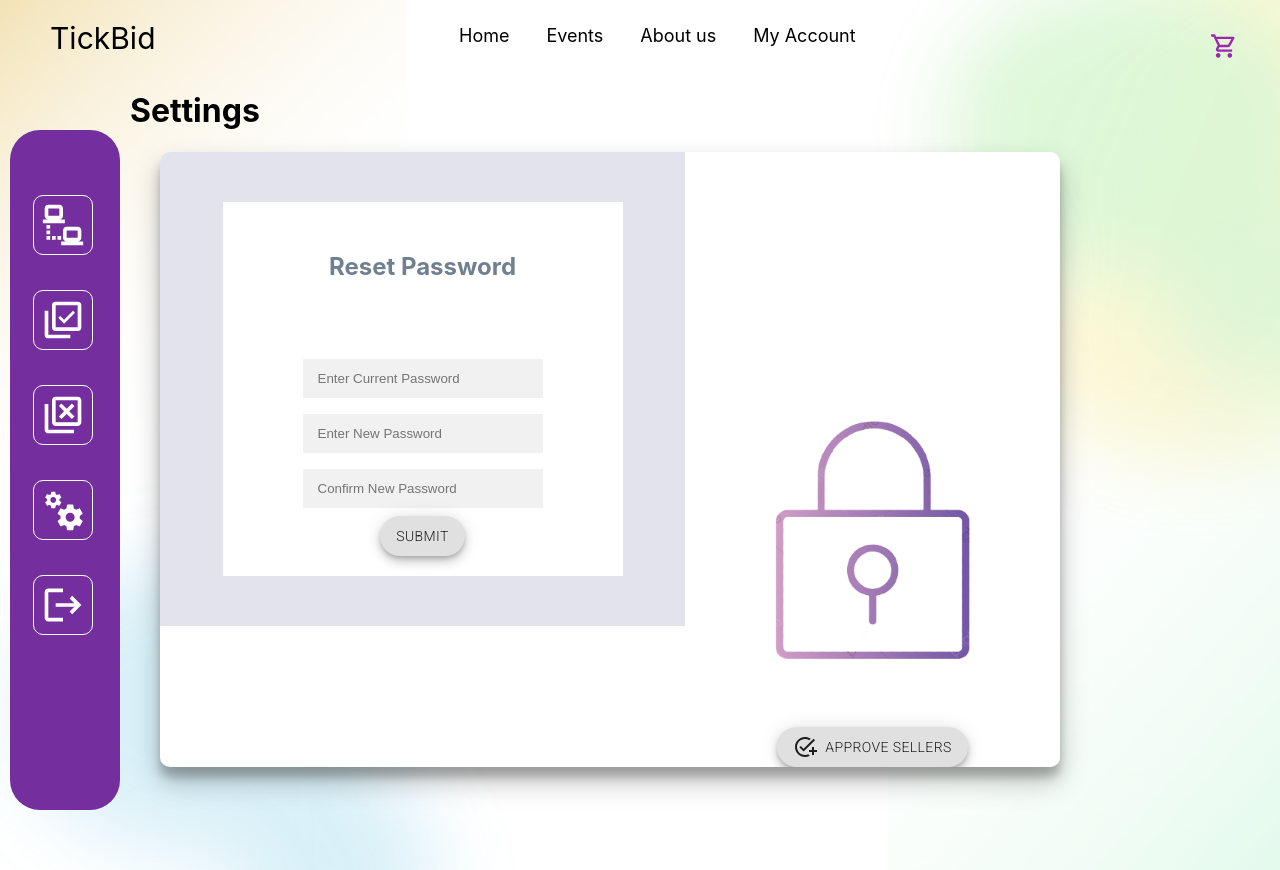
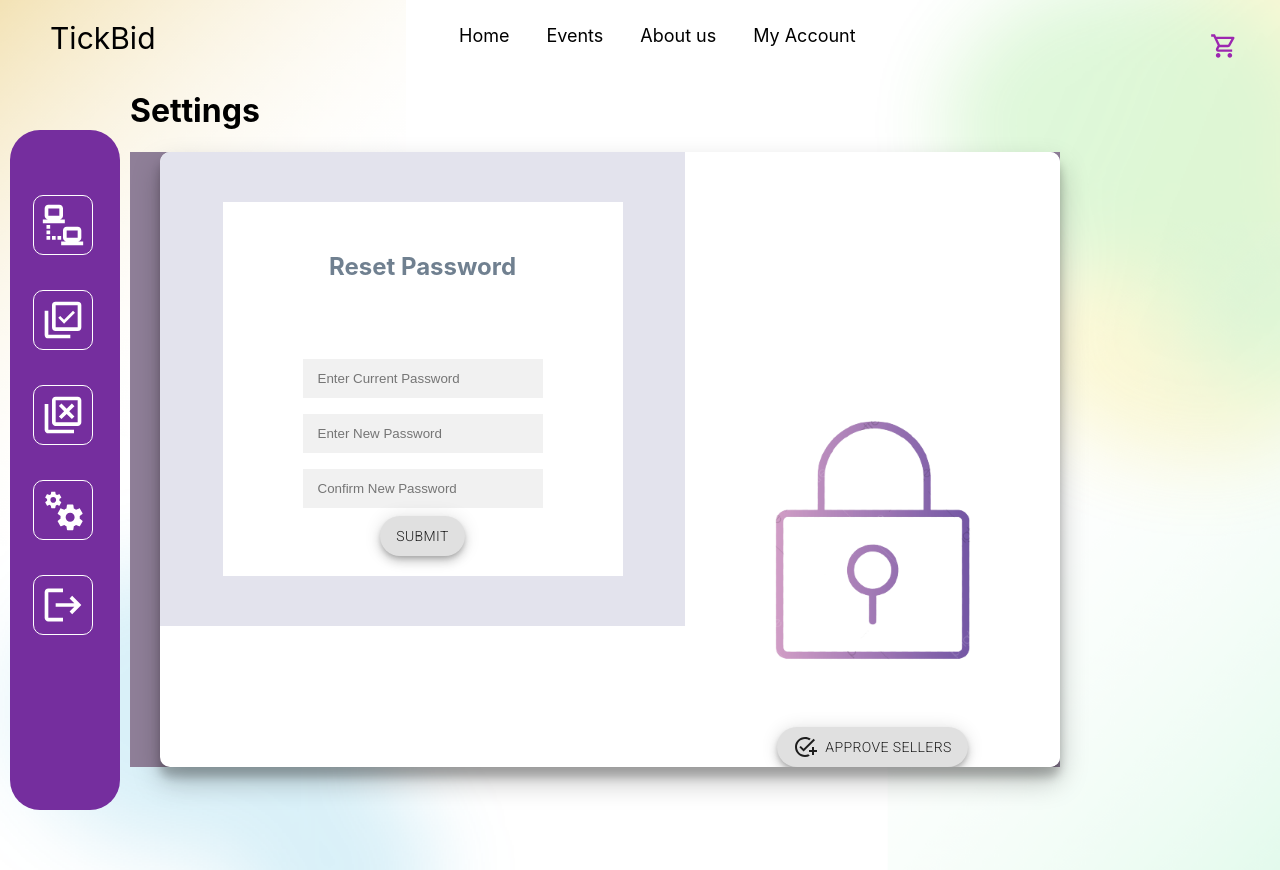
Before and after one commit to samitha093/Software-project, a Next.js app in the folder client/: page /manager/settings in a window 1280 px wide. Built offline with nearby package versions, Linux system fonts and the light colour scheme; a web font is replaced by a local one.

Commit message:
Errors Fixed
Unwanted lines deleted

```diff
--- a/client/components/manager/Styles.css
+++ b/client/components/manager/Styles.css
@@ -243,23 +243,16 @@
     box-sizing: border-box;
     margin: auto;
     position: relative;
-    justify-content: center;
-    vertical-align: middle; /*center*/
 }
 .manager-password-box1{
     height: 100%;
     width: 100%;
     background-color :white;
     border-bottom-left-radius: 10px;
-    vertical-align: auto;
-    justify-content: center;
 }
 .manager-password-container{
-    display: flex; /*check and delete if not working*/
     padding: 50px;
     align-content: center;
-    justify-content: center; /*check and delete if not working*/
-    vertical-align: middle; /*check and delete if not working*/
     width: 100%;
     height: 100%;
     background-color: #E3E3ED;
@@ -267,7 +260,7 @@
 .manager-password-content{
     font-size: larger;
     font-weight: bold;
-    color:#8F7F98;
+    color:#8F7F98 !important;
     text-align: center;
     padding-top:200px;
 }
--- a/client/pages/manager/Styles.css
+++ b/client/pages/manager/Styles.css
@@ -18,11 +18,25 @@
     width: 100%;
     padding-left: 30px;
     position: relative;
-    vertical-align: middle; /*delete if not worked*/
     display: flex;
     box-sizing: border-box;
-    justify-content: center; /*space between*/
+    justify-content: space-between;
     flex-wrap: wrap;
+}
+
+
+/*end- manager index page*/
+
+.manager-settings-main-container
+{
+    width: 100%;
+    padding-left: 30px;
+    position: relative;
+    display: flex;
+    box-sizing: border-box;
+    justify-content: center;
+    flex-wrap: wrap;
+    background-color: #8F7F98 !important;
 }
 
 @media only screen and (max-width: 600px) {
@@ -37,23 +51,8 @@
         padding-left: 0px;
         display: flex;
     }
+    .manager-settings-main-container{
+        padding-left: 0px;
+        display: flex;
+    }
 }
-/*end- manager index pg*/
-
-/*start-manager settings page*/
-.manager-settings-container{
-    background: #f6f5f7;
-	display: flex;
-	justify-content: center;
-	align-items: center;
-	flex-direction: column;
-	height: 90vh;
-	margin: -70px 0 50px;
-}
-.manager-settings-container-center{
-    margin-top:"10px";
-    margin-left:"auto";
-    margin-right:"auto";
-    max-width:"480px";
-}
-/*end-manager settings page*/
--- a/client/pages/manager/settings.tsx
+++ b/client/pages/manager/settings.tsx
@@ -13,7 +13,7 @@ const settings: NextPage = () => {
                 <Sidebar />
                 <div>
                     <h1>Settings</h1>
-                    <div className="manager-index-container">
+                    <div className="manager-settings-main-container">
                         <Passwordresetmanager />
                     </div>
                 </div>
```
